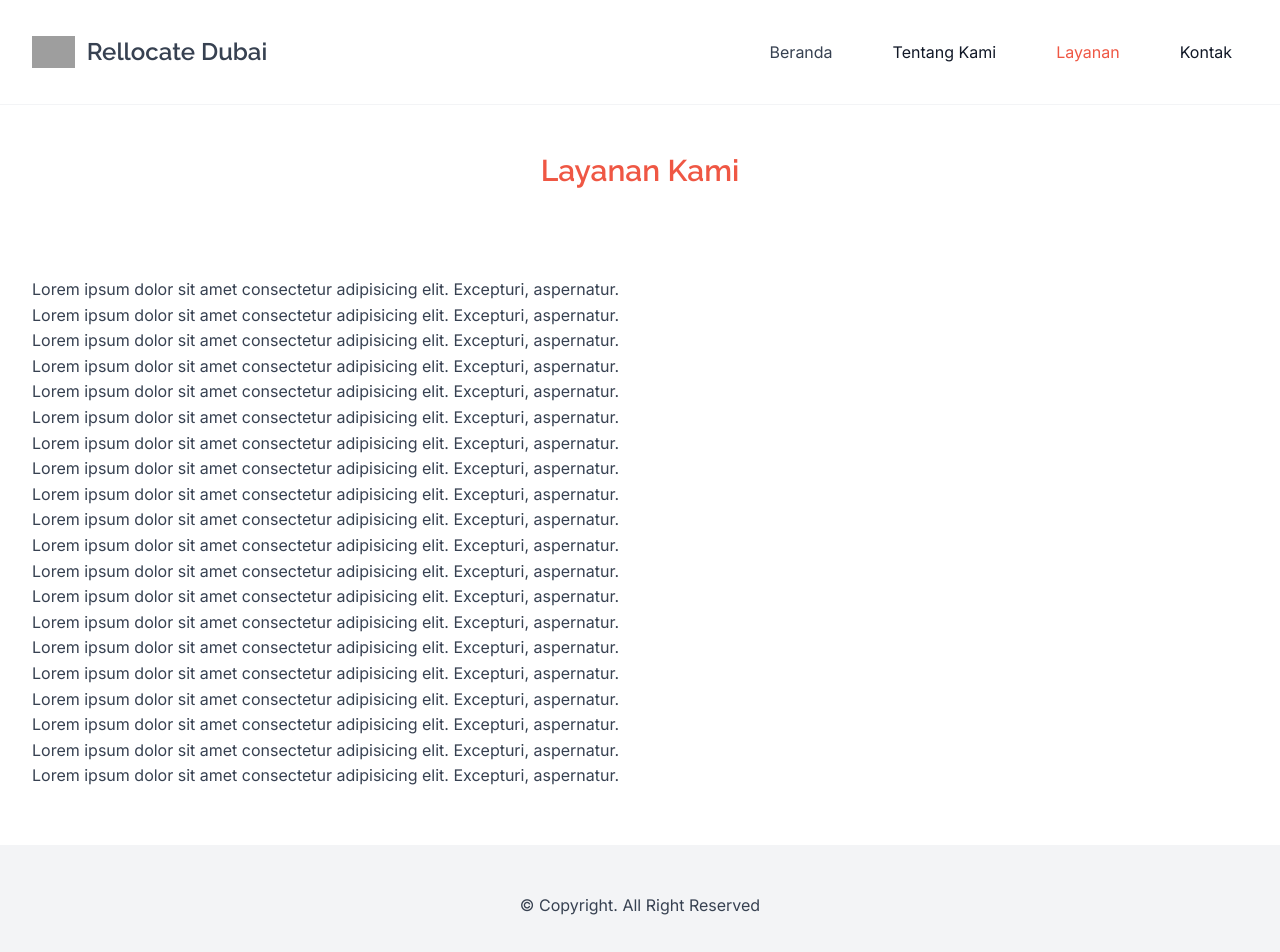
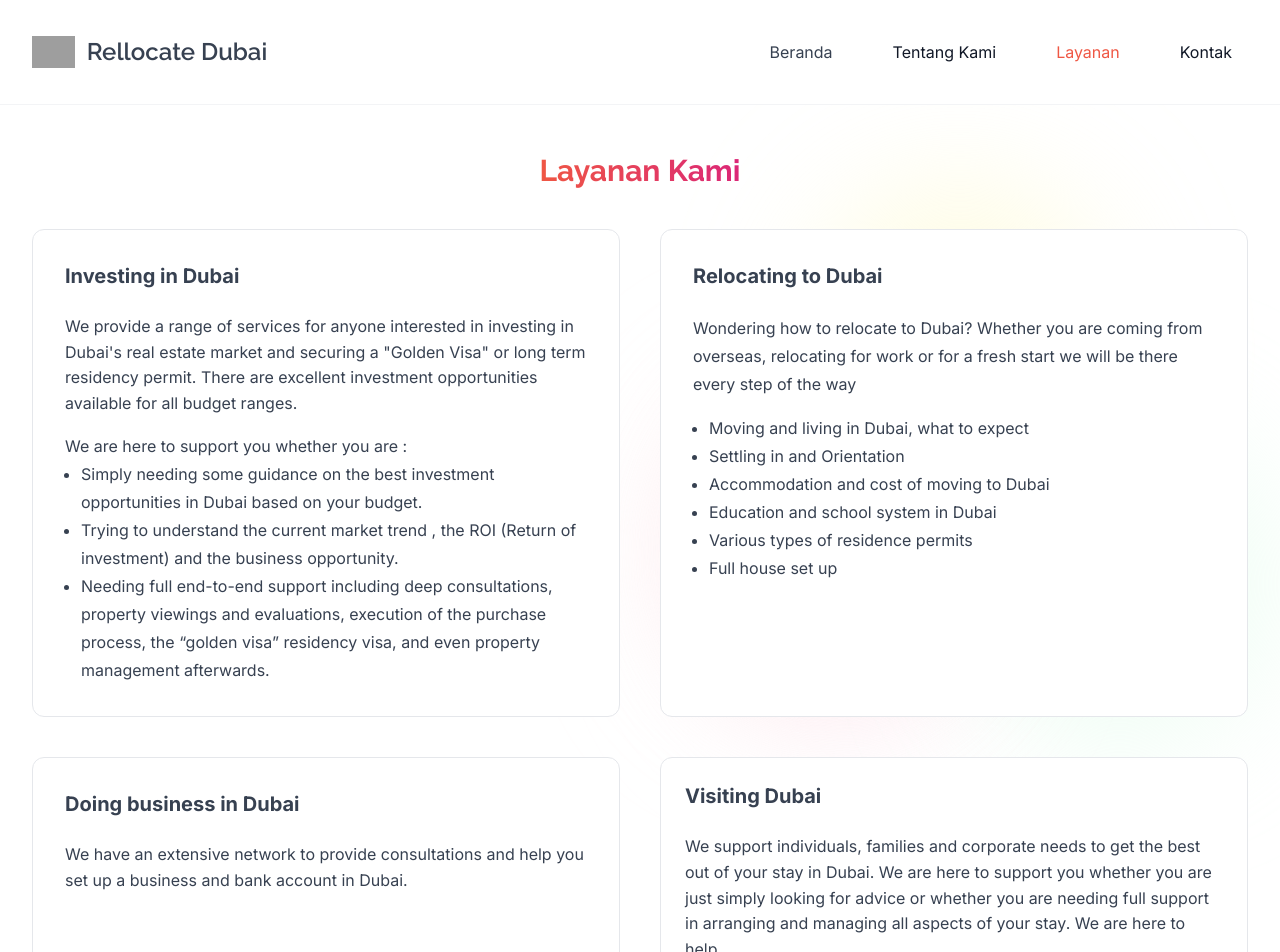
Before and after one commit to galeeh16/nuxt-tailwind-sheila, a Nuxt app: page /services in a window 1280 px wide. Shown: the top 952 px of the page. Built offline with nearby package versions, Linux system fonts and the light colour scheme; grey boxes are pictures that could not be loaded.

Commit message:
update 17 april 2023 14:17

```diff
--- a/components/Carousel.vue
+++ b/components/Carousel.vue
@@ -3,13 +3,34 @@
     <swiper :modules="modules" :slides-per-view="1" :space-between="50" navigation :pagination="{ clickable: true }"
       effect="fade" :scrollbar="{ draggable: true, hide: true }" :loop="true">
       <swiper-slide>
-        <img src="~/assets/images/dubai2.webp" class="h-[470px] lg:h-[780px] w-full object-cover" />
+        <div class="relative">
+          <img src="~/assets/images/dubai2.webp" class="h-[470px] lg:h-[780px] w-full object-cover" />
+          <div
+            class="px-5 py-4 lg:px-14 lg:py-8 text-gray-200 absolute bottom-[80px] md:bottom-[120px] lg:bottom-[200px] left-1/2 z-[5] bg-black/50 inline-flex rounded translate-x-[-50%] text-center font-bold text-3xl md:text-5xl lg:text-6xl">
+            Moving to Dubai? <br />
+            Talk to Us
+          </div>
+        </div>
       </swiper-slide>
       <swiper-slide>
-        <img src="~/assets/images/dubai1.webp" class="h-[470px] lg:h-[780px] w-full object-cover" loading="lazy" />
+        <div class="relative">
+          <img src="~/assets/images/dubai1.webp" class="h-[470px] lg:h-[780px] w-full object-cover" />
+          <div
+            class="px-5 py-4 lg:px-14 lg:py-8 text-gray-200 absolute bottom-[80px] md:bottom-[120px] lg:bottom-[200px] left-1/2 z-[5] bg-black/50 inline-flex rounded translate-x-[-50%] text-center font-bold text-3xl md:text-5xl lg:text-6xl">
+            Invest to Dubai? <br />
+            Talk to Us
+          </div>
+        </div>
       </swiper-slide>
       <swiper-slide>
-        <img src="~/assets/images/dubai3.webp" class="h-[470px] lg:h-[780px] w-full object-cover" loading="lazy" />
+        <div class="relative">
+          <img src="~/assets/images/dubai3.webp" class="h-[470px] lg:h-[780px] w-full object-cover" />
+          <div
+            class="px-5 py-4 lg:px-14 lg:py-8 text-gray-200 absolute bottom-[80px] md:bottom-[120px] lg:bottom-[200px] left-1/2 z-[5] bg-black/50 inline-flex rounded translate-x-[-50%] text-center font-bold text-3xl md:text-5xl lg:text-6xl">
+            Visiting Dubai? <br />
+            Talk to Us
+          </div>
+        </div>
       </swiper-slide>
     </swiper>
   </ClientOnly>
--- /dev/null
+++ b/components/Heading3.vue
@@ -0,0 +1,17 @@
+<template>
+  <div class="flex items-center justify-center">
+    <h3
+      class="font-extrabold text-transparent font-raleway text-2xl md:text-3xl bg-clip-text bg-gradient-to-r from-primary to-pink-600">
+      {{
+        props.title }}</h3>
+  </div>
+</template>
+
+<script setup>
+const props = defineProps({
+  title: {
+    type: String,
+    required: true
+  }
+})
+</script>
--- /dev/null
+++ b/components/MotifGradient.vue
@@ -0,0 +1,14 @@
+<template>
+  <div
+    class="fixed bottom-14 right-4 lg:w-72 lg:h-80 w-20 h-20 mix-blend-multiply filter blur-3xl bg-green-100 opacity-50 animate-blob z-[-1] rounded-full">
+  </div>
+  <div
+    class="fixed bottom-18 right-44 lg:w-72 lg:h-80 w-20 h-20 mix-blend-multiply filter blur-3xl bg-yellow-100 opacity-50 animate-blob z-[-1] rounded-full">
+  </div>
+  <div
+    class="fixed bottom-20 right-72 lg:w-72 lg:h-80 w-20 h-20 mix-blend-multiply filter blur-3xl bg-pink-100 opacity-50 animate-blob z-[-1] rounded-full">
+  </div>
+  <div
+    class="fixed bottom-24 right-80 lg:w-72 lg:h-80 w-20 h-20 mix-blend-multiply filter blur-3xl bg-red-100 opacity-50 animate-blob z-[-1] rounded-full">
+  </div>
+</template>
--- a/pages/index.vue
+++ b/pages/index.vue
@@ -5,8 +5,9 @@
     </ClientOnly>
 
     <div :class="container" class="pt-8 lg:pt-14">
-      <h3 class="text-center font-semibold text-primary mb-8 lg:mb-12 text-xl lg:text-3xl font-raleway">Mengapa Dubai?
-      </h3>
+      <!-- <h3 class="text-center font-semibold text-primary mb-8 lg:mb-12 text-xl lg:text-3xl font-raleway">Mengapa Dubai?
+      </h3> -->
+      <Heading3 title="Mengapa Dubai?" />
 
       <h5 class="mb-2 text-gray-900 font-semibold text-lg">1 - Gateway to the West and the East</h5>
       <p>Dubai is strategically located as a gateway to Europe, Africa, and the Asia-Pacific region; making it just a
--- a/pages/services.vue
+++ b/pages/services.vue
@@ -1,30 +1,66 @@
 <template>
   <div class="mt-[97px]"></div>
   <section :class="container" class="pt-8 lg:pt-14">
-    <h3 class="text-center font-semibold text-primary lg:mb-12 text-xl lg:text-3xl font-raleway">Layanan Kami
-    </h3>
+    <Heading3 title="Layanan Kami" />
+
+    <MotifGradient />
 
     <div class="pt-10">
-      <p>Lorem ipsum dolor sit amet consectetur adipisicing elit. Excepturi, aspernatur.</p>
-      <p>Lorem ipsum dolor sit amet consectetur adipisicing elit. Excepturi, aspernatur.</p>
-      <p>Lorem ipsum dolor sit amet consectetur adipisicing elit. Excepturi, aspernatur.</p>
-      <p>Lorem ipsum dolor sit amet consectetur adipisicing elit. Excepturi, aspernatur.</p>
-      <p>Lorem ipsum dolor sit amet consectetur adipisicing elit. Excepturi, aspernatur.</p>
-      <p>Lorem ipsum dolor sit amet consectetur adipisicing elit. Excepturi, aspernatur.</p>
-      <p>Lorem ipsum dolor sit amet consectetur adipisicing elit. Excepturi, aspernatur.</p>
-      <p>Lorem ipsum dolor sit amet consectetur adipisicing elit. Excepturi, aspernatur.</p>
-      <p>Lorem ipsum dolor sit amet consectetur adipisicing elit. Excepturi, aspernatur.</p>
-      <p>Lorem ipsum dolor sit amet consectetur adipisicing elit. Excepturi, aspernatur.</p>
-      <p>Lorem ipsum dolor sit amet consectetur adipisicing elit. Excepturi, aspernatur.</p>
-      <p>Lorem ipsum dolor sit amet consectetur adipisicing elit. Excepturi, aspernatur.</p>
-      <p>Lorem ipsum dolor sit amet consectetur adipisicing elit. Excepturi, aspernatur.</p>
-      <p>Lorem ipsum dolor sit amet consectetur adipisicing elit. Excepturi, aspernatur.</p>
-      <p>Lorem ipsum dolor sit amet consectetur adipisicing elit. Excepturi, aspernatur.</p>
-      <p>Lorem ipsum dolor sit amet consectetur adipisicing elit. Excepturi, aspernatur.</p>
-      <p>Lorem ipsum dolor sit amet consectetur adipisicing elit. Excepturi, aspernatur.</p>
-      <p>Lorem ipsum dolor sit amet consectetur adipisicing elit. Excepturi, aspernatur.</p>
-      <p>Lorem ipsum dolor sit amet consectetur adipisicing elit. Excepturi, aspernatur.</p>
-      <p>Lorem ipsum dolor sit amet consectetur adipisicing elit. Excepturi, aspernatur.</p>
+      <div class="grid lg:grid-cols-2 gap-6 lg:gap-10">
+        <div class="border rounded-xl p-4 md:p-8 bg-white">
+          <p class="font-bold text-xl">Investing in Dubai</p>
+          <p class="mt-4 lg:mt-6">We provide a range of services for anyone interested in investing in Dubai's real
+            estate market and securing a
+            "Golden Visa" or long term residency permit. There are excellent investment opportunities available for all
+            budget ranges.</p>
+
+          <p class="mt-4 leading-7">We are here to support you whether you are :</p>
+          <ul class="list-disc pl-4 leading-7">
+            <li>Simply needing some guidance on the best investment opportunities in Dubai based on your budget.</li>
+            <li>Trying to understand the current market trend , the ROI (Return of investment) and the business
+              opportunity.
+            </li>
+            <li>Needing full end-to-end support including deep consultations, property viewings and evaluations, execution
+              of
+              the purchase process, the “golden visa” residency visa, and even property management afterwards.</li>
+          </ul>
+        </div>
+
+        <div class="border rounded-xl p-4 md:p-8 bg-white">
+          <p class="font-bold text-xl">Relocating to Dubai</p>
+          <p class="mt-4 lg:mt-6 leading-7">Wondering how to relocate to Dubai? Whether you are coming from overseas,
+            relocating for
+            work or for a fresh start we will be there every step of the way</p>
+
+          <ul class="list-disc pl-4 leading-7 mt-4">
+            <li>Moving and living in Dubai, what to expect</li>
+            <li>Settling in and Orientation</li>
+            <li>Accommodation and cost of moving to Dubai</li>
+            <li>Education and school system in Dubai</li>
+            <li>Various types of residence permits</li>
+            <li>Full house set up</li>
+          </ul>
+
+        </div>
+
+        <div class="border rounded-xl p-4 md:p-8 bg-white">
+          <p class="font-bold text-xl">Doing business in Dubai</p>
+          <p class="mt-4 lg:mt-6">We have an extensive network to provide consultations and help you set up a business and
+            bank account in Dubai.</p>
+        </div>
+
+        <div class="border rounded-xl p-4 md:p-6 bg-white">
+          <p class="font-bold text-xl">Visiting Dubai</p>
+          <p class="mt-4 lg:mt-6">We support individuals, families and corporate needs to get the best out of your stay in
+            Dubai. We are here to support you whether you are just simply looking for advice or whether you are needing
+            full support in arranging and managing all aspects of your stay. We are here to help.</p>
+
+          <p class="mt-4 lg:mt-6">We know how stressful it can be to plan, we asses the unique requirement of each client
+            . Our team offer practical advise and solutions for absolutely every aspect of your move and minimize .
+            We pride ourselves on our ability to help individual , families and corporate to make a decision , minimize
+            stress and reducing unnecessary expenses.</p>
+        </div>
+      </div>
     </div>
   </section>
 </template>
```
